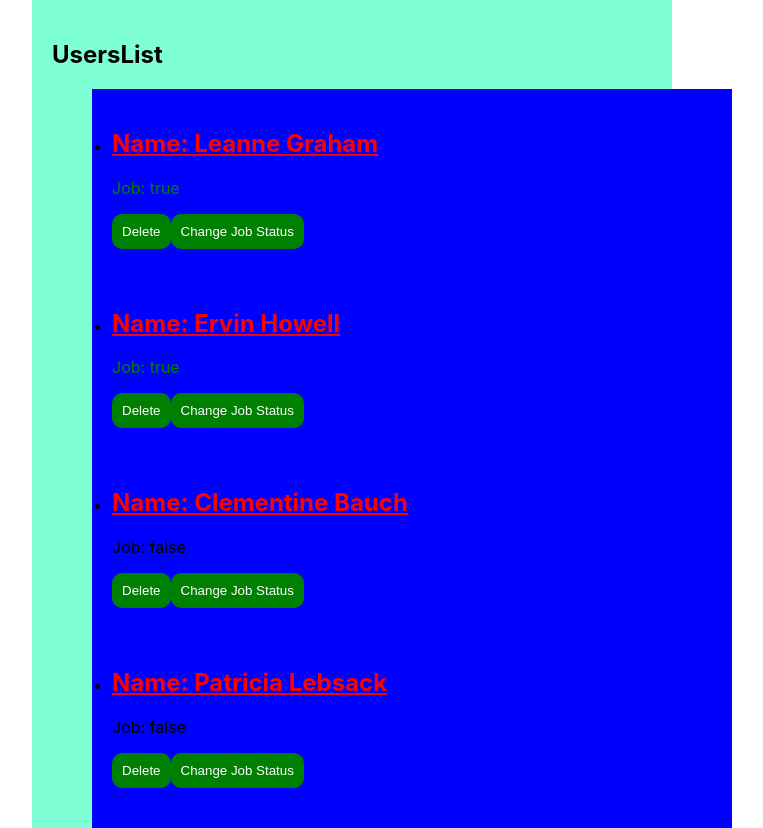
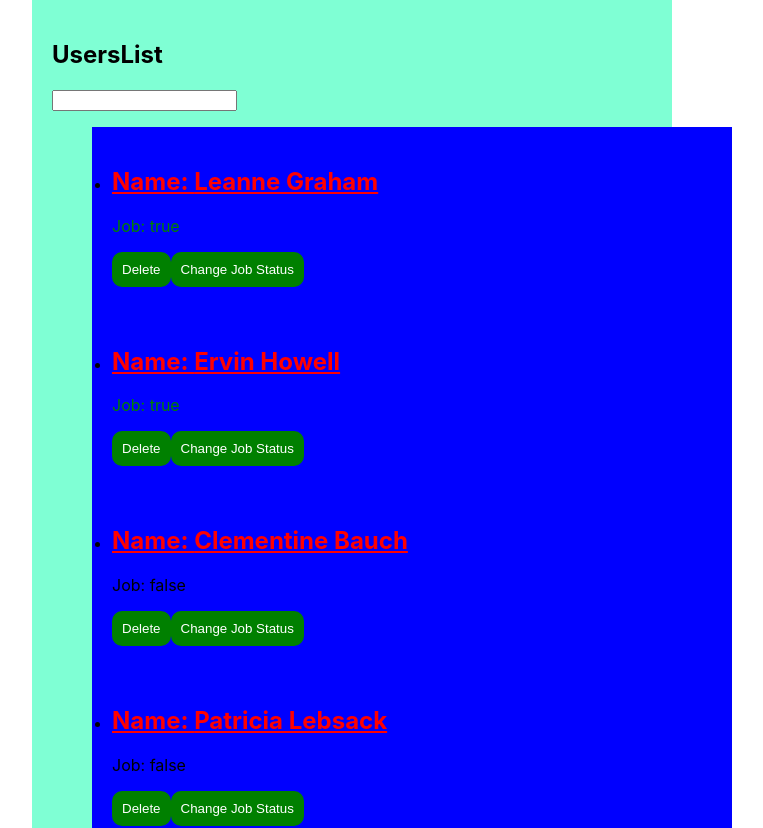
Before and after one commit to Leo041085/practic-react, a React (Create React App) app: page / in a window 1280 px wide. Shown: the top 828 px of the page, without its empty margins (288-1051 px from the left). Built offline with nearby package versions, Linux system fonts and the light colour scheme.

Commit message:
add extra

```diff
--- a/src/components/App.jsx
+++ b/src/components/App.jsx
@@ -6,11 +6,13 @@ import Button from './Button/Button';
 // import Form from './Form/Form';
 import { Component } from 'react';
 import FormikForm from './FormFormic/FormFormic';
+import Filter from './FilterForm/Filter';
 
 export class App extends Component {
   state = {
     users: data,
     isShowForm: false,
+    filterQuery: ''
   };
 
   handleDelete = id => {
@@ -53,9 +55,17 @@ export class App extends Component {
     });
   };
 
+  handleChangeFilter = e => {
+    // e.target.value
+    this.setState({
+      users: data.filter(user => user.name.toLowerCase().includes(e.target.value.toLowerCase()))
+    })
+  }
+
   render() {
     return (
       <Section title="UsersList">
+        <Filter handleChange={this.handleChangeFilter}/>
         <UsersList
           users={this.state.users}
           handleDelete={this.handleDelete}
--- /dev/null
+++ b/src/components/FilterForm/Filter.jsx
@@ -0,0 +1,12 @@
+const { Component } = require("react");
+
+class Filter extends Component {
+
+    render(){
+        return <>
+        <input type="text" onChange={this.props.handleChange} />
+        </>
+    }
+}
+
+export default Filter
```
